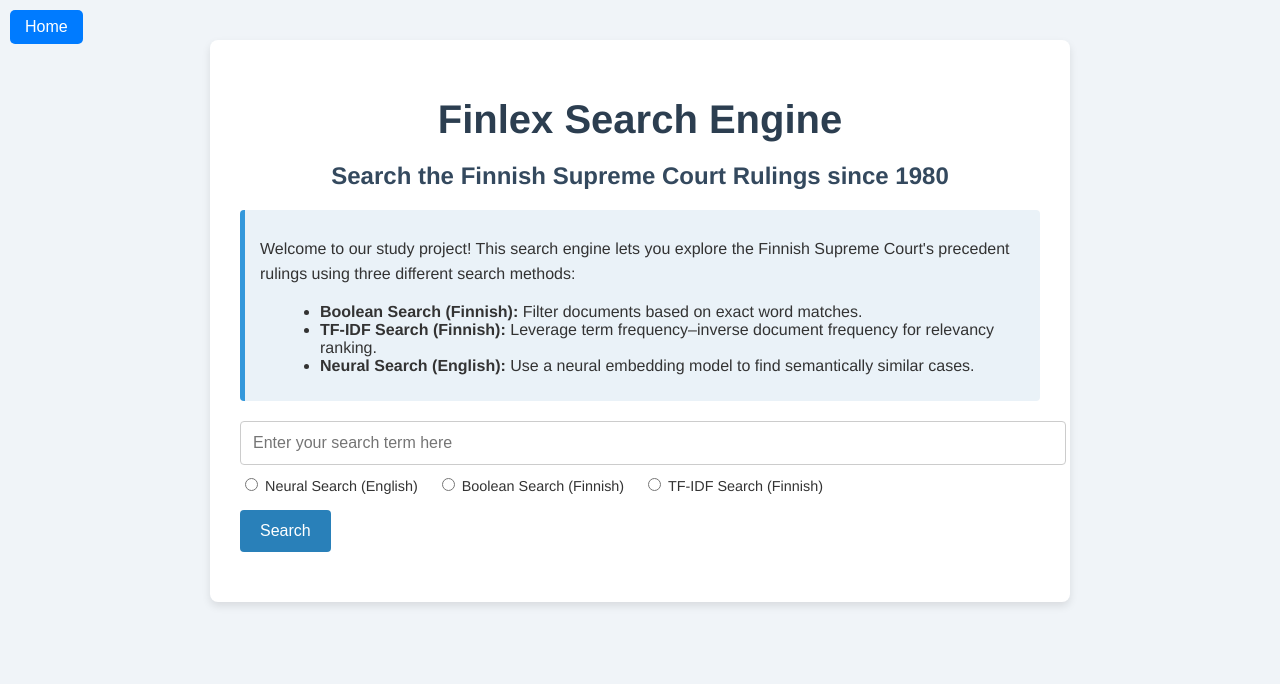
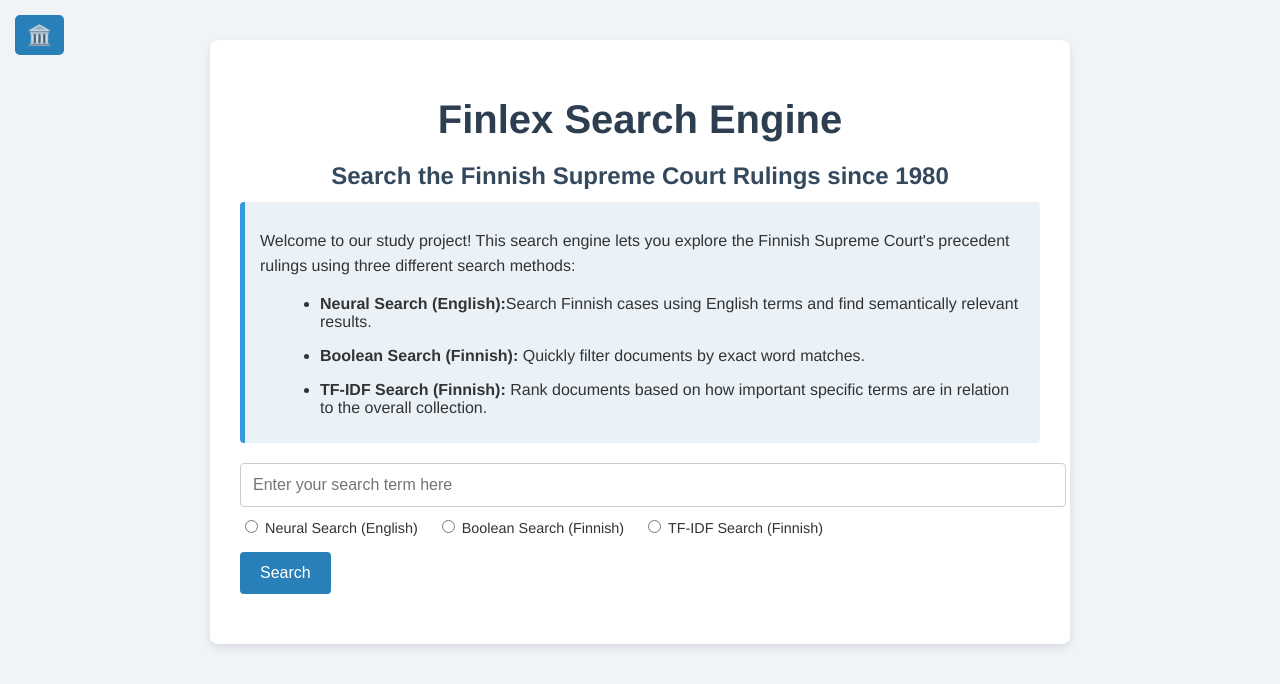
Before and after one commit to akskettu-hub/NLP_App_Group_TALL, a Flask app: page / in a window 1280 px wide. Shown: the top 684 px of the page. Run offline with Flask 3, Linux system fonts and the light colour scheme; parts of the project's set-up code (start-up, migrations or seed data) failed here and were passed over.

Commit message:
added css and html

```diff
--- a/final_project/app/TfIdf.py
+++ b/final_project/app/TfIdf.py
@@ -8,7 +8,6 @@
     with open(file_path, 'r', encoding='utf-8') as file:
         data = json.load(file)
 
-## updated funtion per Friday's discussion
     for year, cases in data.items():
         for case_info in cases.values():
             text_content = []
@@ -43,6 +42,7 @@
             documents.append("\n".join(text_content))
 
     return documents
+
 # Document setup using TfidfVectorizer
 def tf_document_setup(documents):
     tfv = TfidfVectorizer(lowercase=True, sublinear_tf=True, use_idf=True, norm="l2")
@@ -62,6 +62,7 @@
            return False
     return True
 '''
+
 # Compute cosine similarity scores
 def retrieve_matches(query, tf_matrix, tfv):
     query_tf = tfv.transform([query]).todense()  # Convert query to tf-idf vector
@@ -69,7 +70,7 @@
     return scores
 
 def extract_field(document, field_name):
-    """Extract a field from a structured document string."""
+    # Extract a field from a structured document string
     match = re.search(rf"{field_name}:\s*(.+?)(?:\n[A-Z][a-z]+:|$)", document, re.DOTALL)
     return match.group(1).strip() if match else "N/A"
 
--- a/final_project/app/boolean_search.py
+++ b/final_project/app/boolean_search.py
@@ -13,7 +13,6 @@
     with open(file_path, 'r', encoding='utf-8') as file:
         data = json.load(file)
 
-## updated funtion per Friday's discussion
     for year, cases in data.items():
         for case_info in cases.values():
             text_content = []
@@ -35,12 +34,12 @@
                 text_content.extend(case_info["Description"])
 
             ### Suppose we want what's in the "content" entries:
-            '''
+
             for section in ["Asian käsittely alemmissa oikeuksissa", "Muutoksenhaku Korkeimmassa oikeudessa", "Korkeimman oikeuden ratkaisu"]:
                 if section in case_info and "Contents" in case_info[section]:
                     text_content.append(f"\n{section}:")
                     text_content.extend(case_info[section]["Contents"])
-            '''
+
 
             documents.append("\n".join(text_content))
 
@@ -109,7 +108,7 @@
         "Description": "N/A"
     }
 
-    # Extract the  Title
+    # Extract the Title
     title_match = re.search(r"^Title:\s*(.*)", doc, re.MULTILINE)
     if title_match:
         case_info["Title"] = title_match.group(1).strip()
@@ -151,7 +150,7 @@
     # Initialize an empty list to store results
     results = []
 
-    # Now, process each document from the retrieved hits
+    # Process each document from the retrieved hits
     for i in hits_list:
         document = documents[i]  # Get the document text based on index
         # Extract structured case info using the extract_case_info function
@@ -165,7 +164,7 @@
 
 
 def exact_match(query, documents):
-    pattern = re.compile(r'\b' + query + r'\b', re.IGNORECASE)  # match the exact query aas a whole
+    pattern = re.compile(r'\b' + query + r'\b', re.IGNORECASE)  # match the exact query as a whole
 
     matching_docs = []
     for i, doc in enumerate(documents):
--- a/final_project/app/routes.py
+++ b/final_project/app/routes.py
@@ -13,8 +13,8 @@
 tf_matrix, tfv = tf_document_setup(documents)
 
 # For Boolean search, prepare the Boolean matrix
-boolean_documents = load_boolean_documents(file_path)
-boolean_td_matrix, boolean_t2i = boolean_document_setup(boolean_documents)
+# boolean_documents = load_boolean_documents(file_path)
+boolean_td_matrix, boolean_t2i = boolean_document_setup(documents)
 
 @app.route('/')
 def home():
--- a/final_project/app/static/css/styles.css
+++ b/final_project/app/static/css/styles.css
@@ -5,38 +5,49 @@
   margin: 0;
   padding: 0;
 }
+
 .container {
   max-width: 800px;
   margin: 40px auto;
   background: #fff;
   padding: 30px;
   border-radius: 8px;
-    box-shadow: 0 4px 8px rgba(0,0,0,0.1);
+  box-shadow: 0 4px 8px rgba(0, 0, 0, 0.1);
 }
+
 h1 {
   font-size: 2.5em;
-    margin-bottom: 0;
+  margin-bottom: 0.5em;
   color: #2c3e50;
   text-align: center;
 }
+
 h2 {
   font-size: 1.5em;
-    margin-bottom: 20px;
+  margin-bottom: 0.5em;
   color: #34495e;
   text-align: center;
 }
+
 p {
   font-size: 1em;
   line-height: 1.6;
 }
+
 ul {
   text-align: left;
   margin-left: 20px;
 }
+
+li {
+  margin-bottom: 1em;
+}
+
 /* Form Styles */
 form {
   margin: 20px 0;
 }
+
 input[type="text"] {
   width: 100%;
   padding: 12px;
@@ -45,14 +56,17 @@
   border-radius: 4px;
   font-size: 1em;
 }
+
 .search-type {
   margin-bottom: 15px;
   text-align: left;
 }
+
 .search-type label {
   margin-right: 15px;
   font-size: 0.9em;
 }
+
 button {
   background-color: #2980b9;
   color: #fff;
@@ -63,9 +77,11 @@
   cursor: pointer;
   transition: background-color 0.3s ease;
 }
+
 button:hover {
   background-color: #1c5980;
 }
+
 /* Result Styles */
 .result {
   background: #ecf0f1;
@@ -74,13 +90,16 @@
   border-radius: 6px;
   border-left: 5px solid #2980b9;
 }
+
 .result h3 {
   margin-top: 0;
   color: #2c3e50;
 }
+
 .result p {
   margin: 5px 0;
 }
+
 .explanation {
   background: #eaf2f8;
   border-left: 5px solid #3498db;
@@ -89,19 +108,46 @@
   border-radius: 4px;
   text-align: left;
 }
+
 .home-button {
   position: absolute;
-    top: 10px;
-    left: 10px;
-    padding: 8px 15px;
-    background-color: #007bff;
+  top: 15px;
+  left: 15px;
+  background-color: #2980b9;
+  /* Blue color */
   color: white;
   border: none;
+  font-size: 14px;
+  /* Smaller size */
+  font-weight: bold;
+  padding: 8px 12px;
   border-radius: 5px;
+  display: flex;
+  align-items: center;
+  gap: 5px;
   cursor: pointer;
-    font-size: 16px;
+  transition: background-color 0.3s ease, transform 0.2s ease-in-out;
 }
 
 .home-button:hover {
-    background-color: #0056b3;
+  background-color: #1c5980;
+  /* Darker blue on hover */
+  transform: scale(1.05);
 }
+
+
+.courthouse-icon {
+  font-size: 20px;
+}
+
+
+.meme {
+  text-align: center;
+  margin-top: 20px;
+}
+
+.meme img {
+  max-width: 100%;
+  border-radius: 8px;
+  box-shadow: 0 4px 8px rgba(0, 0, 0, 0.1);
+}
--- a/final_project/app/templates/index.html
+++ b/final_project/app/templates/index.html
@@ -17,11 +17,10 @@
             <p>Welcome to our study project! This search engine lets you explore the Finnish Supreme Court's precedent
                 rulings using three different search methods:</p>
             <ul>
-                <li><strong>Boolean Search (Finnish):</strong> Filter documents based on exact word matches.</li>
-                <li><strong>TF-IDF Search (Finnish):</strong> Leverage term frequency–inverse document frequency for
-                    relevancy ranking.</li>
-                <li><strong>Neural Search (English):</strong> Use a neural embedding model to find semantically similar
-                    cases.</li>
+                <li><strong>Neural Search (English):</strong>Search Finnish cases using English terms and find semantically relevant results.</li>
+                <li><strong>Boolean Search (Finnish):</strong> Quickly filter documents by exact word matches.</li>
+                <li><strong>TF-IDF Search (Finnish):</strong> Rank documents based on how important specific terms are in relation to the overall collection.</li>
+
             </ul>
         </div>
 
@@ -64,7 +63,10 @@
             </div>
         {% endfor %}
         {% else %}
-        <p>No matches found for "{{ query }}" using Boolean search.</p>
+        <div class="meme">
+            <img src="{{ url_for('static', filename='../static/images/judge_judy.jpg') }}" alt="Court Meme">
+        </div>
+   <!--     <p>No matches found for "{{ query }}. Search again".</p>-->
         {% endif %}
 
     {% elif search_type == 'tfidf' %}
@@ -79,7 +81,10 @@
             </div>
         {% endfor %}
         {% else %}
-        <p>No matches found for "{{ query }}" using TF-IDF search.</p>
+        <div class="meme">
+            <img src="{{ url_for('static', filename='../static/images/judge_judy.jpg') }}" alt="Court Meme">
+        </div>
+     <!--   <p>No matches found for "{{ query }}. Search again".</p> -->
         {% endif %}
 
     {% elif search_type == 'neural' %}
@@ -94,14 +99,19 @@
             </div>
         {% endfor %}
         {% else %}
-        <p>No matches found for "{{ query }}" using Neural search.</p>
+        <div class="meme">
+            <img src="{{ url_for('static', filename='../static/images/judge_judy.jpg') }}" alt="Court Meme">
+        </div>
+       <!-- <p>No matches found for "{{ query }}. Search again".</p>-->
         {% endif %}
     {% endif %}
 {% endif %}
+    </div>
 
+    <button class="home-button" onclick="window.location.href='/'">
+        <span class="courthouse-icon">🏛️</span>
+    </button>
 
-    </div>
-    <button class="home-button" onclick="window.location.href='/'">Home</button>
 </body>
 
 </html>
```
Also changed, not shown: final_project/app/static/images/judge_judy.jpg (added). Lines whose indentation alone changed are shown as unchanged.
